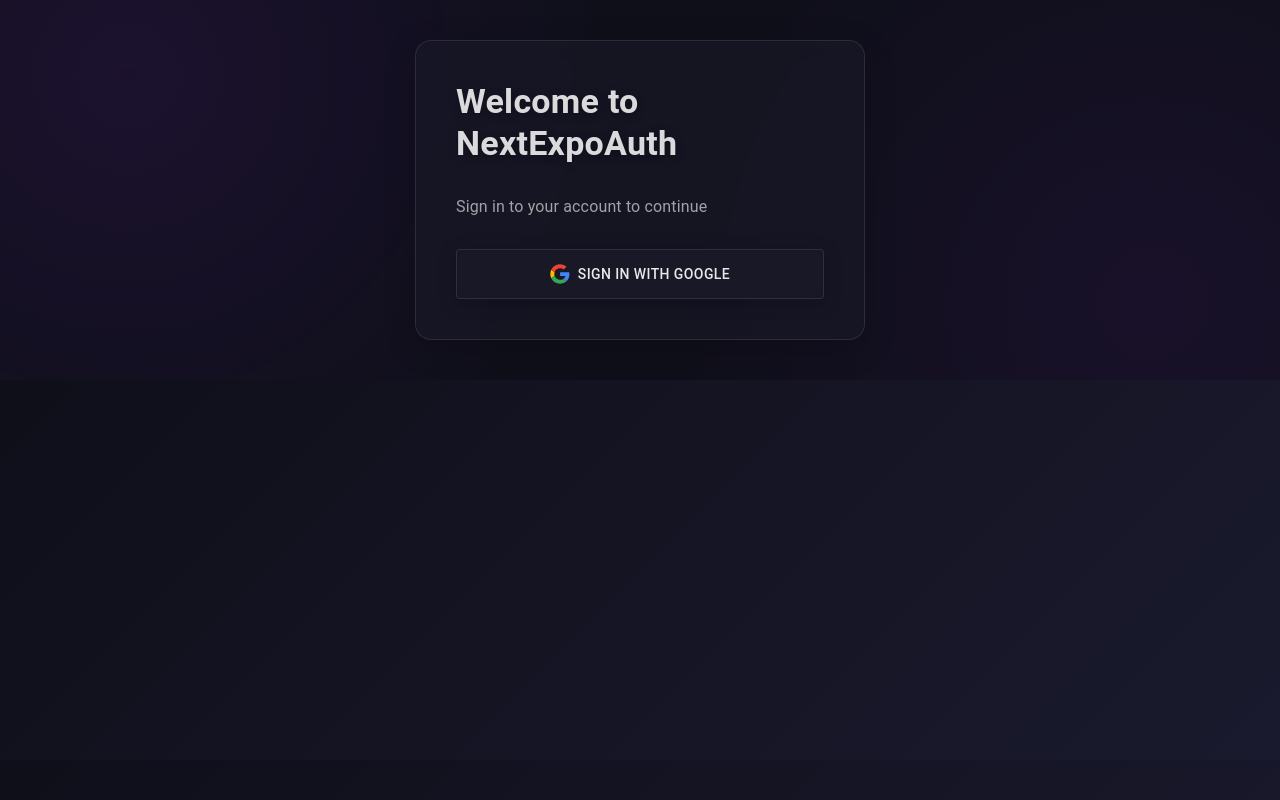
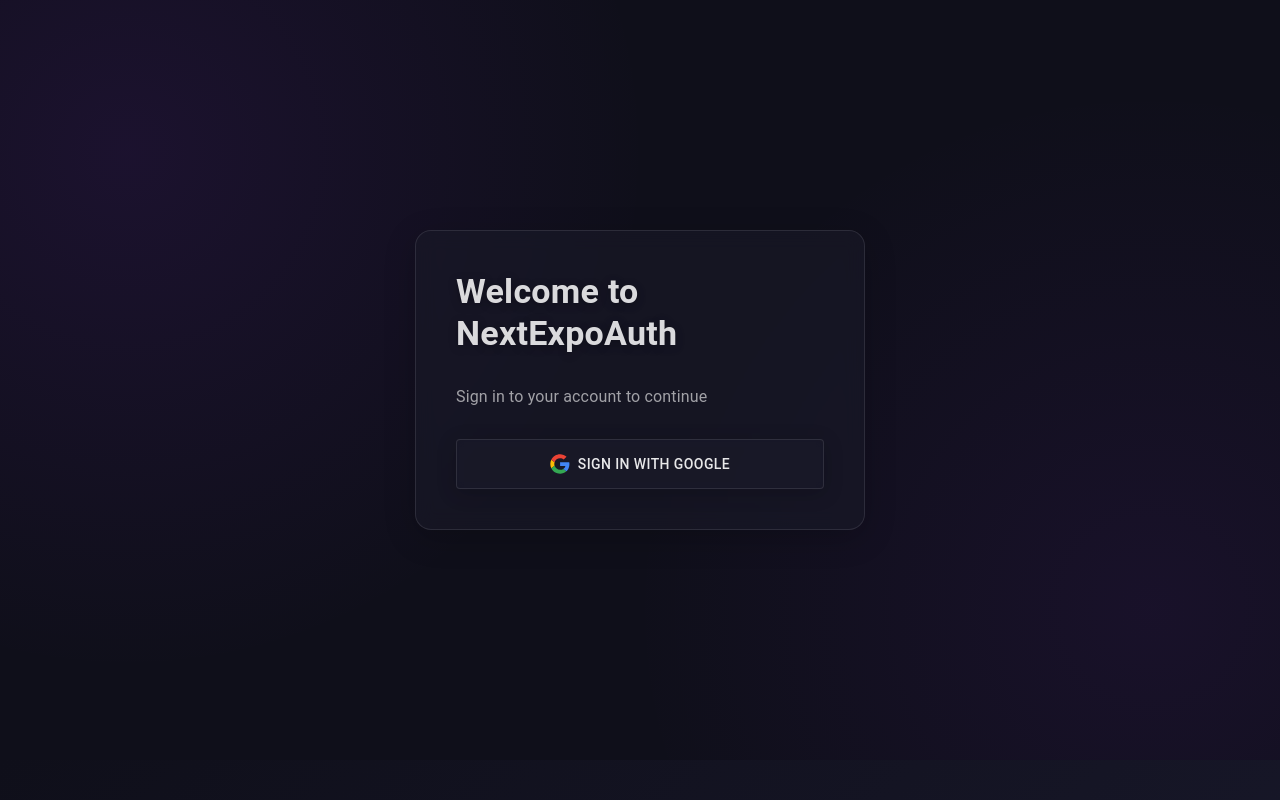
Before and after one commit to kichu12348/nextauthassesment, a Next.js app: page / in a window 1280 px wide. Built offline with nearby package versions, Linux system fonts and the light colour scheme.

Commit message:
Fix max-height property to height for consistent layout

```diff
--- a/app/globals.css
+++ b/app/globals.css
@@ -19,7 +19,6 @@
 body {
   max-width: 100vw;
   overflow-x: hidden;
-  background: var(--background);
   background-image: var(--bg-gradient);
   color: var(--text-primary);
   max-height: 95svh;
--- a/app/page.module.css
+++ b/app/page.module.css
@@ -9,7 +9,7 @@
   display: flex;
   align-items: center;
   justify-content: center;
-  max-height: 95svh;
+  height: 95svh;
   padding: 40px;
   font-family: var(--font-geist-sans);
   background-color: var(--background);
```
